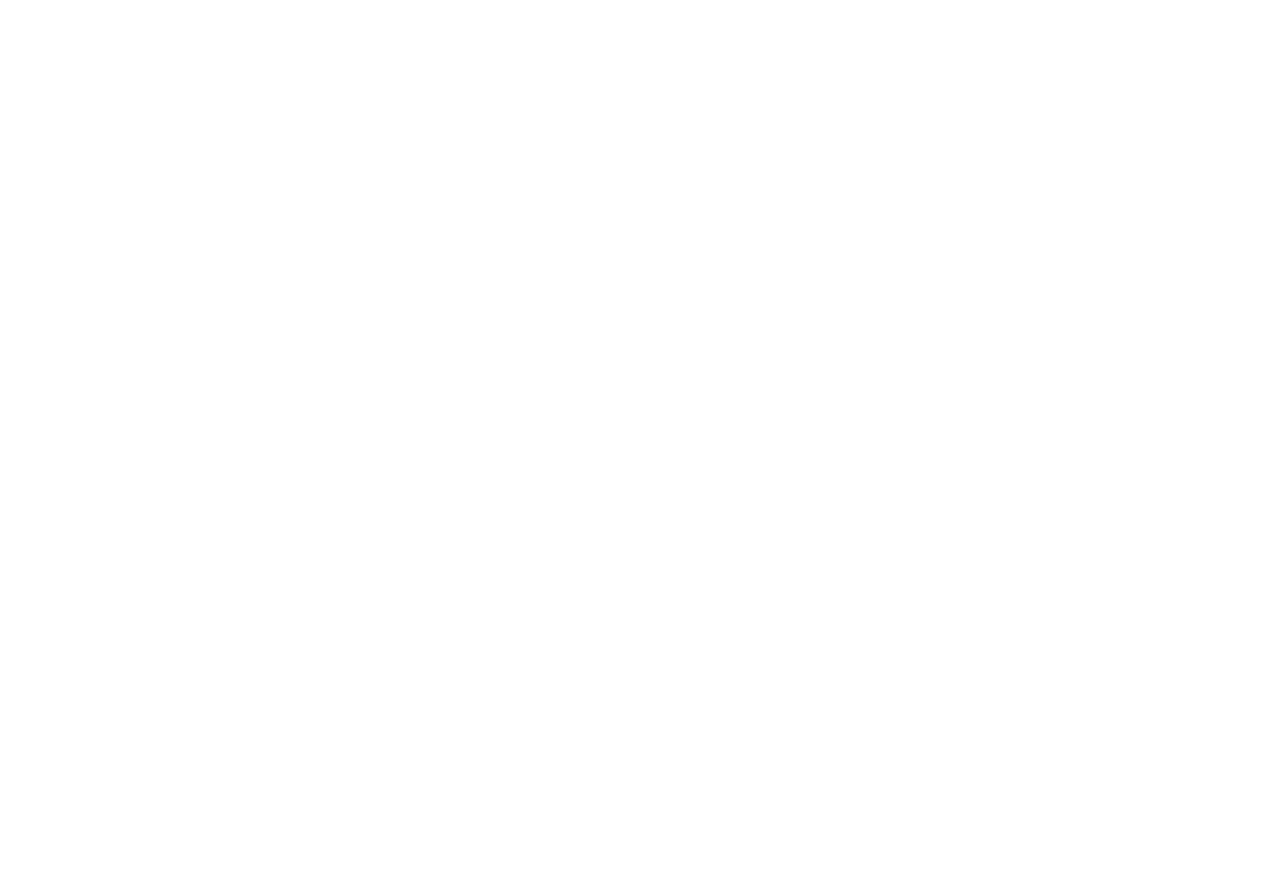
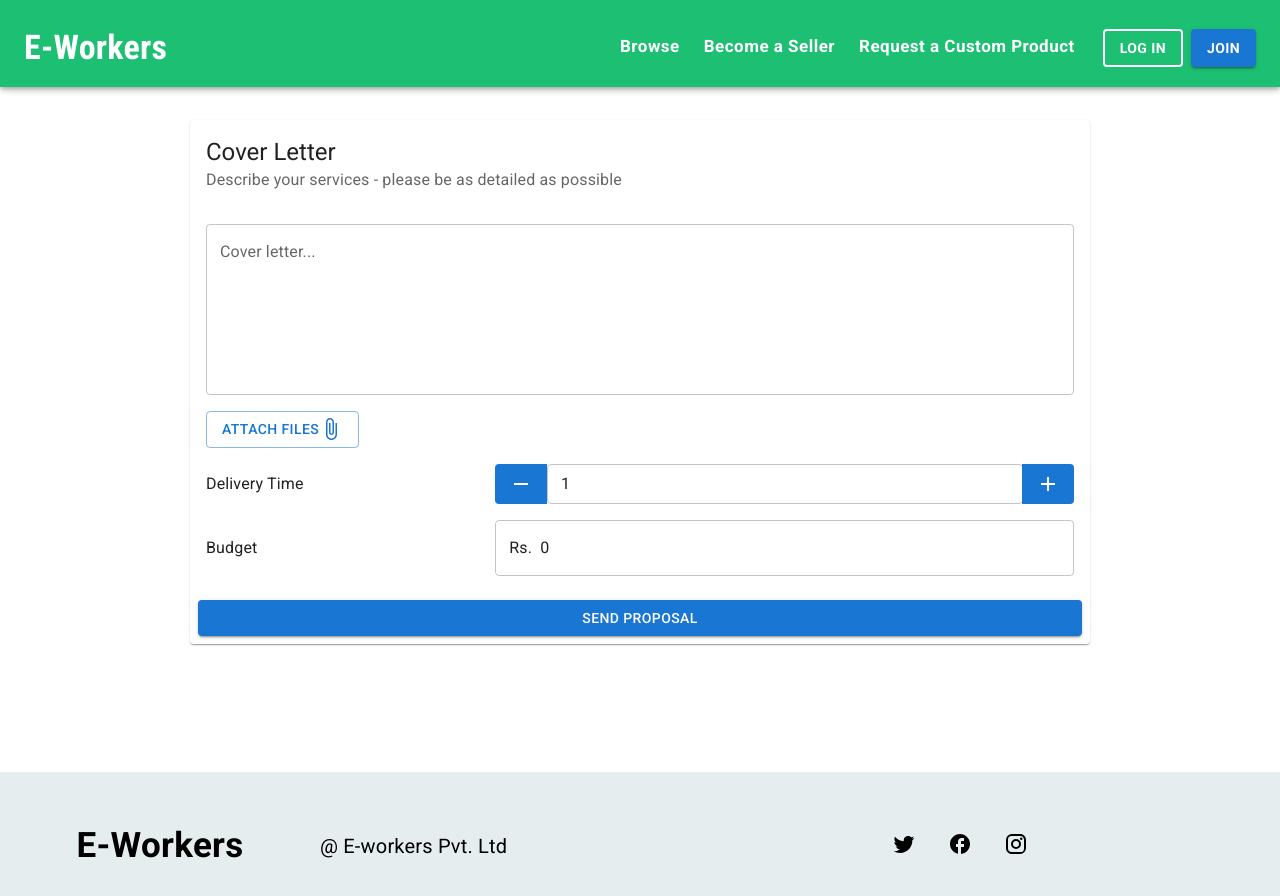
Before and after one commit to bilal42011/Ecommerce-Platform-For-Customized-Products, a React (Create React App) app: page /profile/1/buyers-requests/1/proposal in a window 1280 px wide. Before the commit this address had no page. Shown: the top 896 px of the page. Before the commit the page ends 800 px from the top, so only its background shows below. Built offline with nearby package versions, Linux system fonts and the light colour scheme.

Commit message:
added create proposal page

```diff
--- a/src/Pages/BuyerRequestInfo.js
+++ b/src/Pages/BuyerRequestInfo.js
@@ -10,6 +10,7 @@
   Typography,
 } from "@mui/material";
 import { Container } from "@mui/system";
+import { Link } from "react-router-dom";
 import SellerProfileDescription from "../Components/SellerProfileDescription";
 
 export default function BuyerRequestInfo() {
@@ -77,9 +78,15 @@
             {/* Rendering attachments */}
 
             <CardActions>
-              <Button variant="contained" fullWidth>
-                Create Proposal
-              </Button>
+              <Link
+                className="ghost-link"
+                to="proposal"
+                style={{ width: "100%" }}
+              >
+                <Button variant="contained" fullWidth>
+                  Create Proposal
+                </Button>
+              </Link>
             </CardActions>
           </Card>
         </Grid>
--- /dev/null
+++ b/src/Pages/CreateProposal.js
@@ -0,0 +1,91 @@
+import {
+  Button,
+  Card,
+  CardActions,
+  CardContent,
+  CardHeader,
+  Stack,
+  TextField,
+  Typography,
+} from "@mui/material";
+import { Container } from "@mui/system";
+import { useState } from "react";
+import FileChooser from "../Components/FileChooser";
+import QuantityInput from "../Components/QuantityInput/QuantityInput";
+
+export default function CreateProposal() {
+  const [formData, setFormData] = useState({
+    description: "",
+    files: [],
+    deliveryTime: 1,
+    budget: 0,
+  });
+
+  const onSubmit = (e) => {
+    e.preventDefault();
+  };
+  return (
+    <Container maxWidth="xl" sx={{ mt: 15 }}>
+      <Card
+        sx={{ maxWidth: "md", margin: "auto", mt: 15 }}
+        component="form"
+        onSubmit={onSubmit}
+      >
+        <CardHeader
+          title="Cover Letter"
+          subheader="Describe your services - please be as detailed as possible"
+        />
+        <CardContent>
+          <Stack spacing={2}>
+            <TextField
+              multiline
+              label="Cover letter..."
+              fullWidth
+              rows={6}
+              value={formData.description}
+              onChange={(e) =>
+                setFormData({ ...formData, description: e.target.value })
+              }
+            />
+            <FileChooser
+              value={formData.files}
+              onChange={(e) =>
+                setFormData({ ...formData, files: [...e.target.files] })
+              }
+              accept="*"
+            />
+            <QuantityInput
+              label="Delivery Time"
+              value={formData.deliveryTime}
+              onChange={(e) => setFormData({ ...formData, deliveryTime: e })}
+            />
+            <Stack direction="row" alignItems="center">
+              <Typography flex={1}>Budget</Typography>
+              <TextField
+                sx={{ flex: 2 }}
+                type={"number"}
+                inputMode="numeric"
+                value={formData.budget}
+                onChange={(e) =>
+                  setFormData({ ...formData, budget: e.target.value * 1 })
+                }
+                inputProps={{
+                  min: 0,
+                }}
+                InputProps={{
+                  startAdornment: <Typography sx={{ mr: 1 }}>Rs. </Typography>,
+                }}
+              ></TextField>
+            </Stack>
+          </Stack>
+        </CardContent>
+
+        <CardActions>
+          <Button type="submit" variant="contained" fullWidth>
+            Send Proposal
+          </Button>
+        </CardActions>
+      </Card>
+    </Container>
+  );
+}
--- a/src/index.js
+++ b/src/index.js
@@ -21,6 +21,7 @@
 import EditProduct from "./Pages/EditProduct";
 import ChatsPage from "./Pages/ChatsPage";
 import BuyerRequestInfo from "./Pages/BuyerRequestInfo";
+import CreateProposal from "./Pages/CreateProposal";
 
 const root = ReactDOM.createRoot(document.getElementById("root"));
 root.render(
@@ -43,6 +44,7 @@
           <Route path="buyers-requests" element={<Outlet />}>
             <Route index element={<ViewBuyerRequests />} />
             <Route path=":request_id" element={<BuyerRequestInfo />} />
+            <Route path=":request_id/proposal" element={<CreateProposal />} />
           </Route>
           <Route path="customrequests" element={<Outlet />}>
             <Route index element={<CustomRequests />}></Route>
--- a/src/styles/index.css
+++ b/src/styles/index.css
@@ -30,4 +30,5 @@
   color: inherit;
   display: inherit;
   text-decoration: inherit;
+  width: inherit;
 }
```
